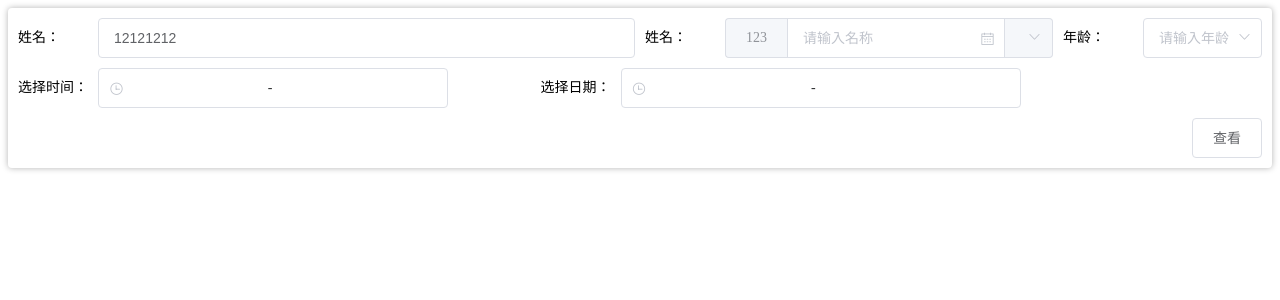
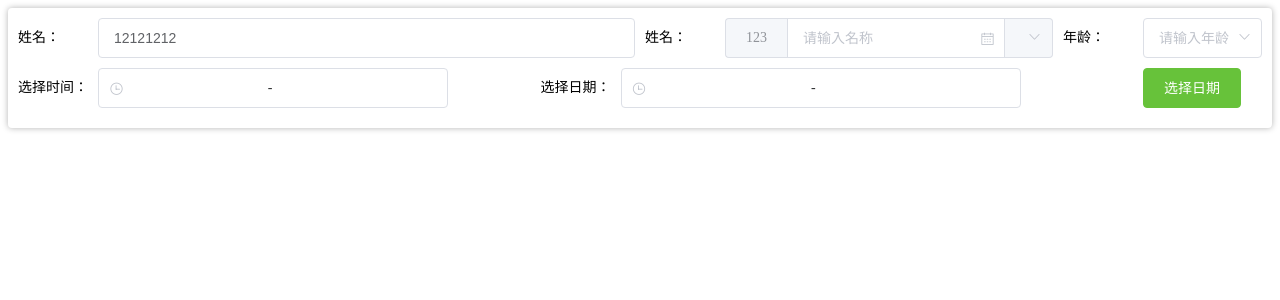
Before and after one commit to wzx-3015/VlComponent, a Vue app: page / in a window 1280 px wide. Shown: the top 300 px of the page. Built offline with nearby package versions, Linux system fonts and the light colour scheme.

Commit message:
增加button

```diff
--- a/examples/views/Home.vue
+++ b/examples/views/Home.vue
@@ -2,7 +2,7 @@
  * @Description: 请输入当前文件描述
  * @Author: @Xin (834529118@qq.com)
  * @Date: 2021-01-13 15:36:52
- * @LastEditTime: 2021-01-18 16:31:09
+ * @LastEditTime: 2021-01-18 18:34:20
  * @LastEditors: @Xin (834529118@qq.com)
 -->
 <template>
@@ -138,8 +138,23 @@ export default {
             type: 'datetimerange',
           },
           col: {
+            span: 10,
+          },
+        },
+        {
+          type: 'Button',
+          ui: {
+            label: '选择日期',
+          },
+          props: {
+            type: 'success',
+          },
+          col: {
             span: 4,
           },
+          click: () => {
+            console.log('click')
+          }
         }
       ]
     }
--- a/packages/src/search/Search.vue
+++ b/packages/src/search/Search.vue
@@ -2,7 +2,7 @@
  * @Description: 请输入当前文件描述
  * @Author: @Xin (834529118@qq.com)
  * @Date: 2021-01-13 16:49:02
- * @LastEditTime: 2021-01-18 16:31:01
+ * @LastEditTime: 2021-01-18 18:34:55
  * @LastEditors: @Xin (834529118@qq.com)
 -->
 <script>
@@ -15,7 +15,10 @@ const tagTypeFn = {
   'input': 'generateInput',
   'timepicker': 'generateTimePicker',
   'datepicker': 'generateDatePicker',
+  'button': 'generateButton'
 }
+
+const isKey = ['Button']
 
 export default {
   name: 'VlSearch',
@@ -50,7 +53,7 @@ export default {
       const config = merge(defaultItmeConfig, this.globalOptions)
 
       return this.schemaRule.map(c => {
-        if (!this.fromData[c.key]) {
+        if (c.key && !this.fromData[c.key]) {
           this.$set(this.fromData, c.key, c.defaultValue || '')
         }
 
@@ -72,6 +75,9 @@ export default {
     },
     generateDatePicker ({defaultProps}) {
       return <el-date-picker {...defaultProps} />
+    },
+    generateButton ({defaultProps, ui}) {
+      return <el-button {...defaultProps}>{ui.label}</el-button>
     },
     /**
      * @description:   生成下拉选择框
@@ -134,13 +140,17 @@ export default {
      * @return {*}
      */
     handleProps (schema) {
-      const { key, props = {}, change } = schema
+      const { key, props = {}, change, click, type } = schema
 
       const { placeholder, ...rest } = props
 
       const handleChange = (value) => {
         this.fromData[key] = value
         change && change()
+      }
+
+      const handleBtnClick = () => {
+        click && click()
       }
 
       const defaultProps = {
@@ -154,6 +164,10 @@ export default {
         attrs: {
           placeholder: placeholder || '请填写内容',
         }
+      }
+
+      if (isKey.includes(type)) {
+        defaultProps.on.click = handleBtnClick
       }
 
       return {
@@ -209,26 +223,23 @@ export default {
     this.h__ = h
     return (
       <div class="vl-search__container">
-        <el-row gutter={this.gutter} style={this.rowStyle}>
+        <el-row gutter={this.gutter} class="vl-row">
           {
-            this.configList.map(({ui, col, ...rest}) => {
+            this.configList.map(({ui, col, type, ...rest}) => {
 
               const { span } = col
 
               return (
                 <el-col span={span} class="vl-search-item">
-                  {ui.label ? <label style="width: 80px" class="vl-search-item__label">{ui.label}：</label> : null}
-                  <div style="margin-left: 80px;">
-                    {this.handleSchemaDOM({...rest})}
+                  {ui.label && type.toLowerCase() !== 'button'  ? <label style="width: 80px" class="vl-search-item__label">{ui.label}：</label> : null}
+                  <div style="margin-left: 80px;" class="vl-search-item__content">
+                    {this.handleSchemaDOM({type, ui, ...rest})}
                   </div>
                 </el-col>
               )
             })
           }
         </el-row>
-        <div class="vl-search__btn">
-          <el-button onClick={this.hansleSearch}>查看</el-button>
-        </div>
       </div>
     )
   },
@@ -261,9 +272,5 @@ export default {
     text-overflow: ellipsis;
     white-space: nowrap;
   }
-
-  .vl-search__btn{
-    float: right;
-  }
 }
 </style>
```
